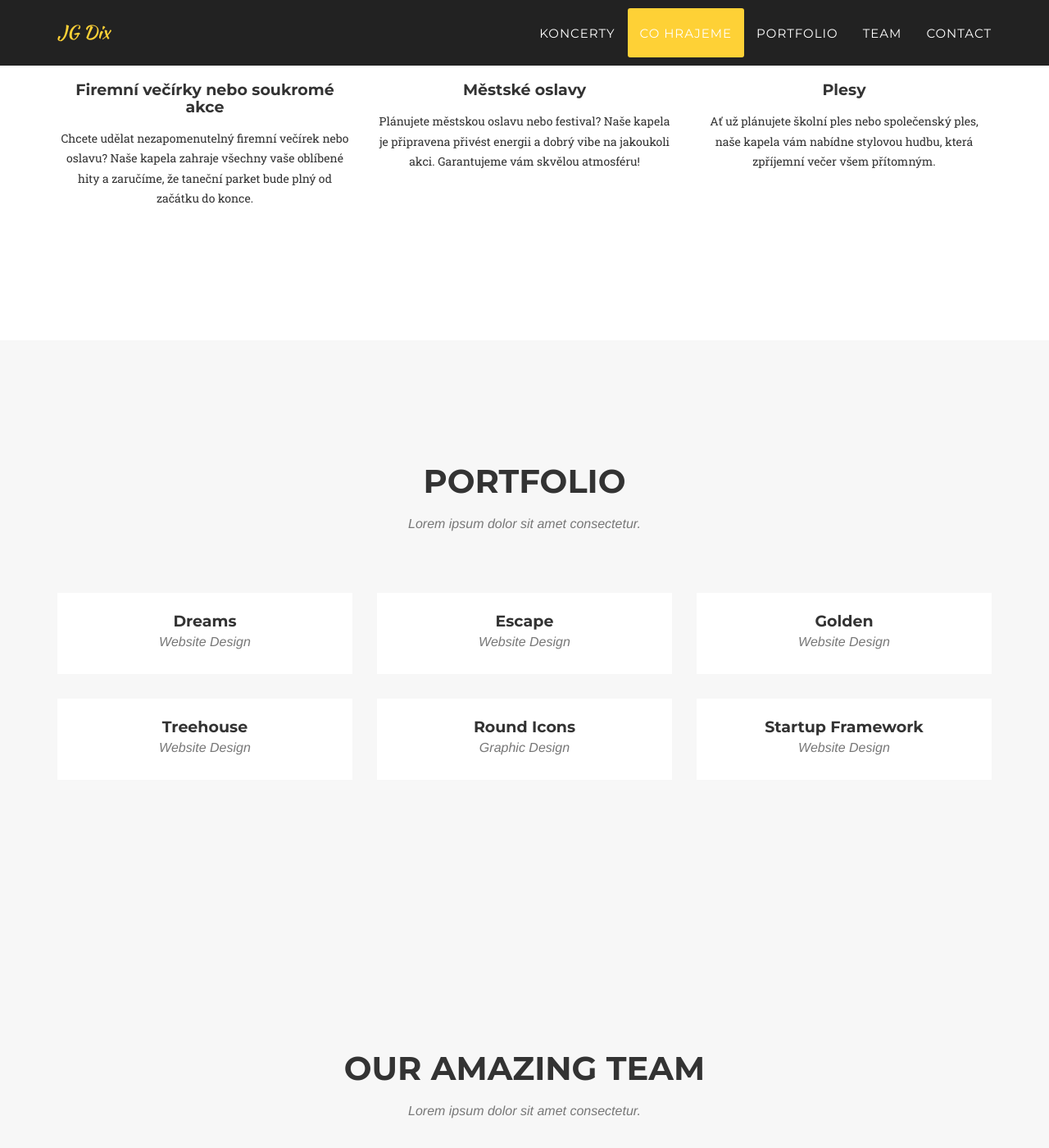
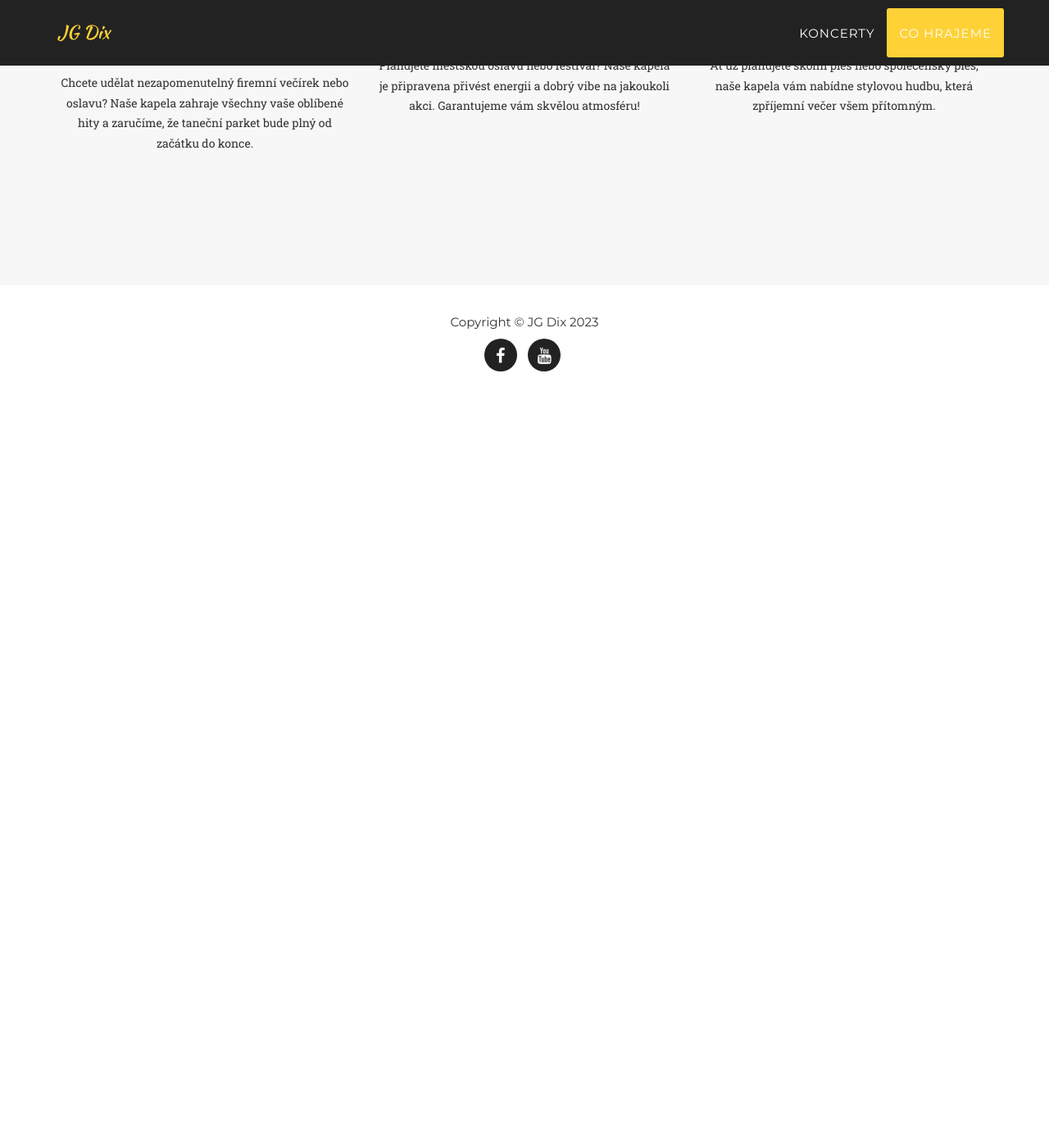
Before and after one commit to skalahonza/jgdix, a Jekyll site: the page built from _posts/2014-07-16-project-3.markdown, in a window 1280 px wide and 1400 px high, scrolled down 2391 px. Shown: the whole window at 82% size. Built offline with Jekyll 4.4.1, drawn with Linux system fonts in a browser that asks for light colours; some web fonts are replaced; after the commit the page ends 2869 px from its top, so only the background shows below that; some of the changed text lies outside the part shown.

Commit message:
Hide other sites

```diff
--- a/_config.yml
+++ b/_config.yml
@@ -3,6 +3,7 @@ baseurl: /jgdix/
 
 # Site settings
 title: JG Dix
+subtitle: Hudba nejen let třicátých
 email: info@jgdix.cz
 description: "Write an awesome description for your new site here. You can edit this line in _config.yml. It will appear in your document head meta (for Google search results) and in your feed.xml site description."
 
--- a/_includes/header.html
+++ b/_includes/header.html
@@ -24,15 +24,6 @@
                     <li>
                         <a class="page-scroll" href="#services">Co hrajeme</a>
                     </li>
-                    <li>
-                        <a class="page-scroll" href="#portfolio">Portfolio</a>
-                    </li>
-                    <li>
-                        <a class="page-scroll" href="#team">Team</a>
-                    </li>
-                    <li>
-                        <a class="page-scroll" href="#contact">Contact</a>
-                    </li>
                 </ul>
             </div>
             <!-- /.navbar-collapse -->
@@ -44,9 +35,9 @@
     <header>
         <div class="container">
             <div class="intro-text">
-                <div class="intro-lead-in">Welcome To Our Studio!</div>
-                <div class="intro-heading">It's Nice To Meet You</div>
-                <a href="#services" class="page-scroll btn btn-xl">Tell Me More</a>
+                <div class="intro-heading">{{ site.title }}</div>
+                <div class="intro-lead-in">{{ site.subtitle }}</div>
+                <!-- <a href="#services" class="page-scroll btn btn-xl">Tell Me More</a> -->
             </div>
         </div>
     </header>
--- a/_includes/portfolio_grid.html
+++ b/_includes/portfolio_grid.html
@@ -1,5 +1,5 @@
 <!-- Portfolio Grid Section -->
-    <section id="portfolio" class="bg-light-gray">
+    <section id="portfolio">
         <div class="container">
             <div class="row">
                 <div class="col-lg-12 text-center">
--- a/_includes/services.html
+++ b/_includes/services.html
@@ -1,5 +1,5 @@
 <!-- Services Section -->
-<section id="services">
+<section id="services" class="bg-light-gray">
     <div class="container">
         <div class="row">
             <div class="col-lg-12 text-center">
--- a/_layouts/default.html
+++ b/_layouts/default.html
@@ -9,12 +9,7 @@
     {% include header.html %}
     {% include about.html %}
     {% include services.html %}
-    {% include portfolio_grid.html %}
-    {% include team.html %}
-    {% include contact.html %}
     {% include footer.html %}
-    {% include modals.html %}
     {% include js.html %}
-
     </body>
 </html>
```
